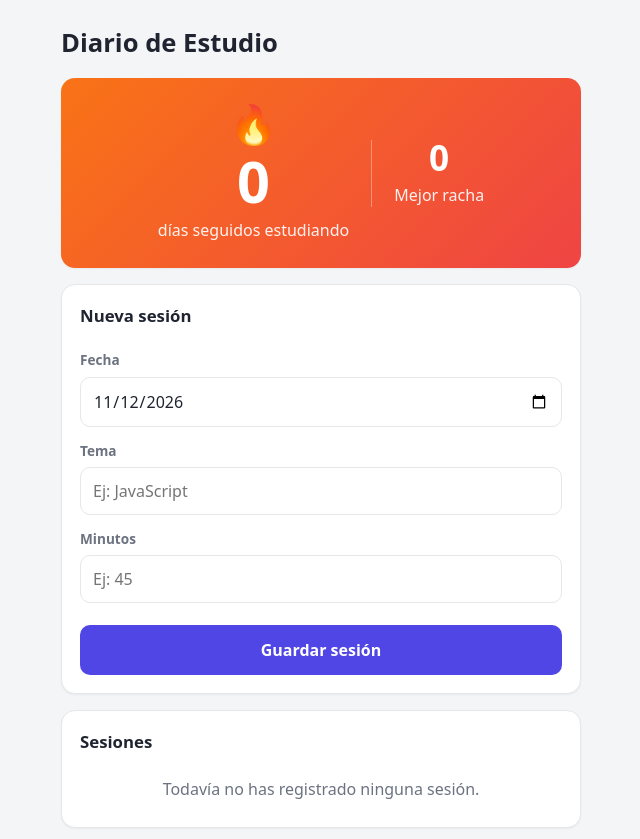
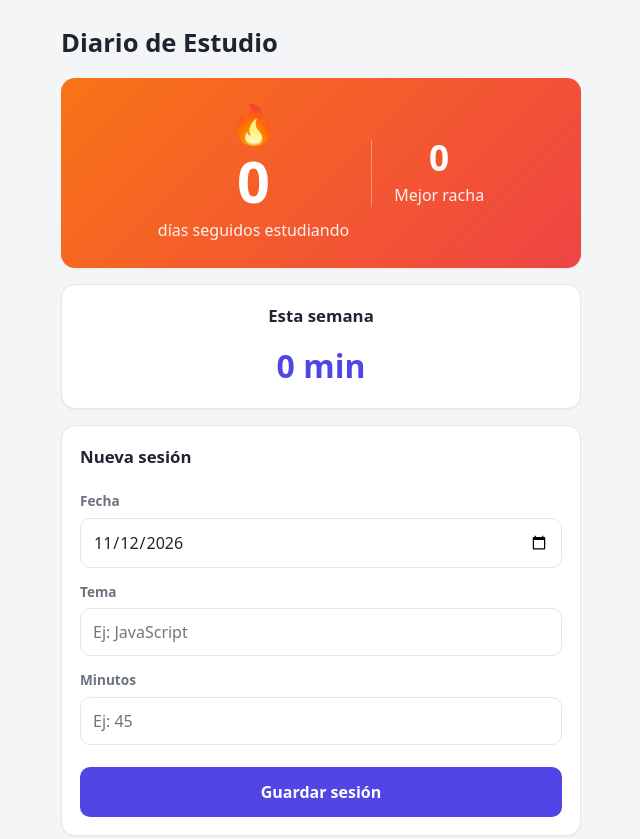
Before and after one commit to Walhare04/My-Study-Diary, a plain HTML site: page index.html in a window 1280 px wide. Shown: the top 839 px of the page, without its empty margins (319-959 px from the left). Drawn offline with Linux system fonts and the light colour scheme.

Commit message:
feat: mostrar el total de minutos estudiados esta semana
Añade una tarjeta "Esta semana" debajo de la racha con la suma de minutos de las
sesiones de la semana en curso (lunes–domingo, fecha local), calculada al vuelo sin
cambiar el formato de los datos ni localStorage.

- app.js: cálculo del rango semanal, suma y formateo en "X h Y min"
- index.html y styles.css: nueva tarjeta de resumen semanal
- AGENTS.md y MEMORY.md: reglas y decisiones de v1.2

A diferencia de las rachas, las fechas futuras sí cuentan mientras caigan dentro de la
semana en curso.

```diff
--- a/app.js
+++ b/app.js
@@ -12,6 +12,7 @@ const mensajeVacio = document.getElementById("vacio");
 const textoRacha = document.getElementById("racha");
 const textoRachaDetalles = document.getElementById("racha-texto");
 const textoMejorRacha = document.getElementById("mejor-racha");
+const textoTotalSemana = document.getElementById("total-semana");
 
 const CLAVE = "diario-estudio-sesiones"; // nombre con el que se guarda en localStorage
 
@@ -114,6 +115,42 @@ function calcularMejorRacha(sesiones) {
   return mejor;
 }
 
+// ---------- Minutos de esta semana ----------
+
+// Devuelve el lunes (inicio de semana) de la semana a la que pertenece fechaISO.
+function inicioSemana(fechaISO) {
+  const partes = fechaISO.split("-").map(Number);
+  const fecha = new Date(partes[0], partes[1] - 1, partes[2]);
+  const diaSemana = fecha.getDay(); // 0 = domingo, 1 = lunes, ..., 6 = sábado
+  const diasDesdeLunes = (diaSemana + 6) % 7;
+  return moverDias(fechaISO, -diasDesdeLunes);
+}
+
+function calcularMinutosSemana(sesiones) {
+  const hoy = hoyEnISO();
+  const lunes = inicioSemana(hoy);
+  const domingo = moverDias(lunes, 6);
+
+  // "AAAA-MM-DD" se puede comparar como texto porque el formato lleva ceros a la izquierda.
+  // A diferencia de las rachas, las fechas futuras sí cuentan si caen en esta semana.
+  let total = 0;
+  for (const sesion of sesiones) {
+    if (sesion.fecha >= lunes && sesion.fecha <= domingo) {
+      total += sesion.minutos;
+    }
+  }
+  return total;
+}
+
+function formatearMinutos(total) {
+  if (total < 60) {
+    return total + " min";
+  }
+  const horas = Math.floor(total / 60);
+  const minutos = total % 60;
+  return horas + " h " + minutos + " min";
+}
+
 // ---------- Pintar la página ----------
 
 function crearFilaSesion(sesion) {
@@ -160,6 +197,7 @@ function pintar() {
     racha === 1 ? "día seguido estudiando" : "días seguidos estudiando";
 
   textoMejorRacha.textContent = calcularMejorRacha(sesiones);
+  textoTotalSemana.textContent = formatearMinutos(calcularMinutosSemana(sesiones));
 
   lista.innerHTML = "";
   mensajeVacio.hidden = sesiones.length > 0;
--- a/index.html
+++ b/index.html
@@ -23,6 +23,11 @@
         <p class="racha-mejor-valor" id="mejor-racha">0</p>
         <p class="racha-texto">Mejor racha</p>
       </div>
+    </section>
+
+    <section class="tarjeta semana">
+      <h2>Esta semana</h2>
+      <p class="semana-valor" id="total-semana">0 min</p>
     </section>
 
     <section class="tarjeta">
--- a/styles.css
+++ b/styles.css
@@ -94,6 +94,19 @@ body {
   font-size: 2.2rem;
   font-weight: 700;
   line-height: 1;
+}
+
+/* ---------- Esta semana ---------- */
+
+.semana {
+  text-align: center;
+}
+
+.semana-valor {
+  margin: 0;
+  font-size: 2rem;
+  font-weight: 700;
+  color: var(--acento);
 }
 
 /* ---------- Formulario ---------- */
```
Also changed, not shown: 2 other files.
